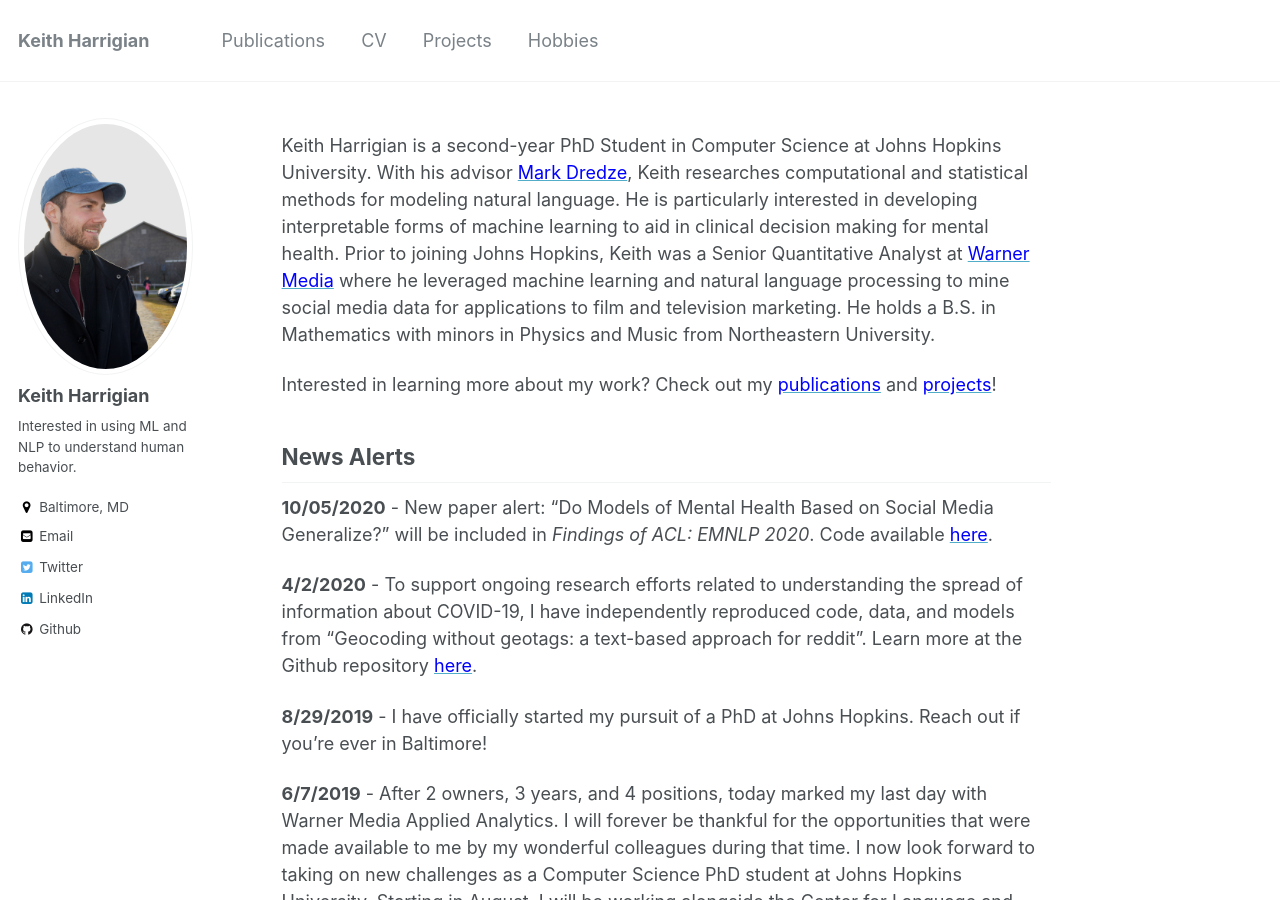
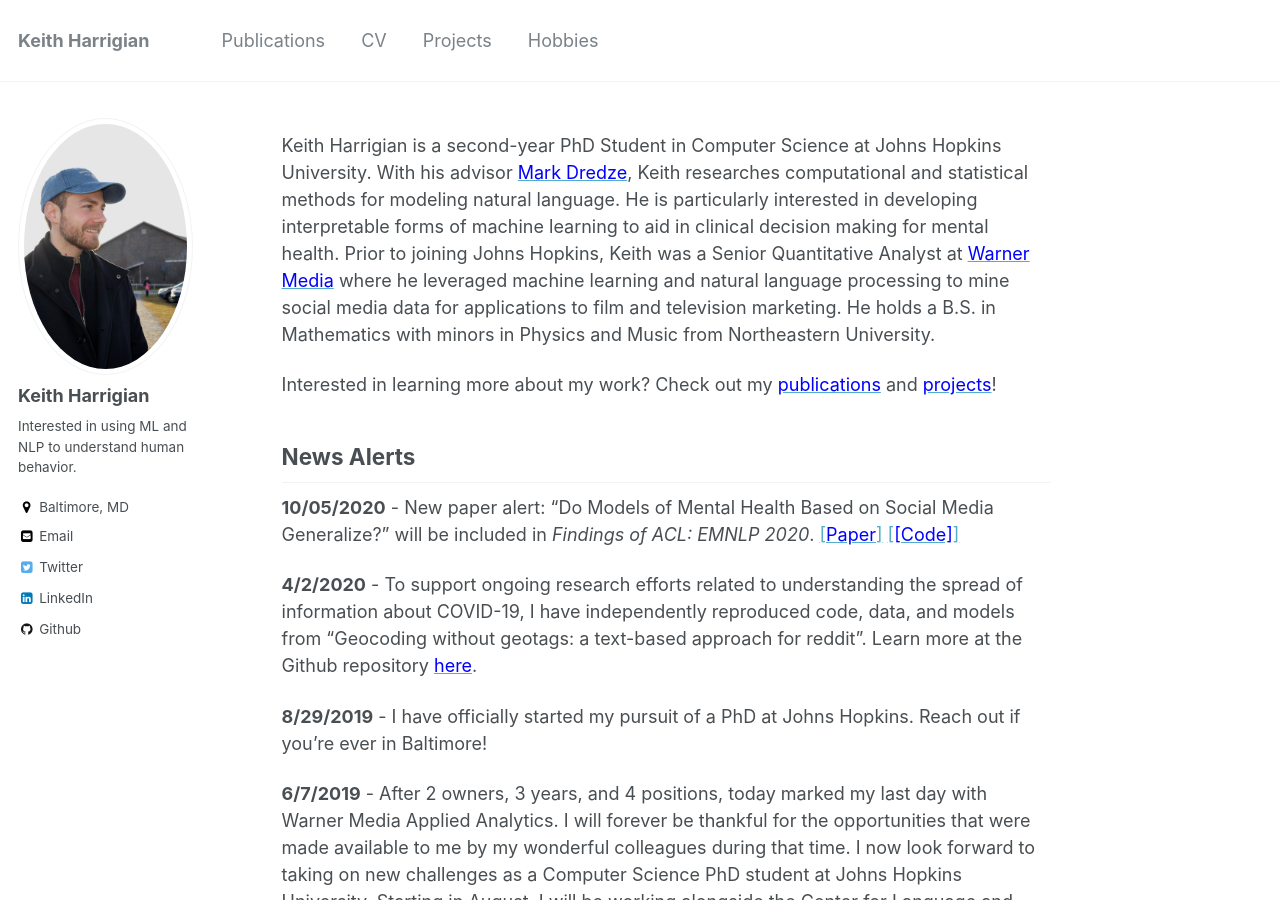
Before and after one commit to kharrigian/kharrigian.github.io, a Jekyll site: the page built from _pages/about.md, in a window 1280 px wide and 900 px high. Built offline with Jekyll 4.4.1, drawn with Linux system fonts in a browser that asks for light colours.

Commit message:
Add link to EMNLP paper

```diff
--- a/_pages/about.md
+++ b/_pages/about.md
@@ -14,7 +14,7 @@ Interested in learning more about my work? Check out my [<span style="color:blue
 
 ## News Alerts
 
-**10/05/2020** - New paper alert: "Do Models of Mental Health Based on Social Media Generalize?" will be included in *Findings of ACL: EMNLP 2020*. Code available [<span style="color:blue">here</span>](https://github.com/kharrigian/emnlp-2020-mental-health-generalization).
+**10/05/2020** - New paper alert: "Do Models of Mental Health Based on Social Media Generalize?" will be included in *Findings of ACL: EMNLP 2020*. [[<span style="color:blue">Paper</span>]](http://www.cs.jhu.edu/~mdredze/publications/2020_emnlp_mental_health_domain_transfer.pdf) [[<span style="color:blue">[Code]</span>]](https://github.com/kharrigian/emnlp-2020-mental-health-generalization)
 
 **4/2/2020** - To support ongoing research efforts related to understanding the spread of information about COVID-19, I have independently reproduced code, data, and models from "Geocoding without geotags: a text-based approach for reddit". Learn more at the Github repository [<span style="color:blue">here</span>](https://github.com/kharrigian/smgeo).
 
```
Also changed, not shown: _pages/publications.md (+1 -1 lines).
